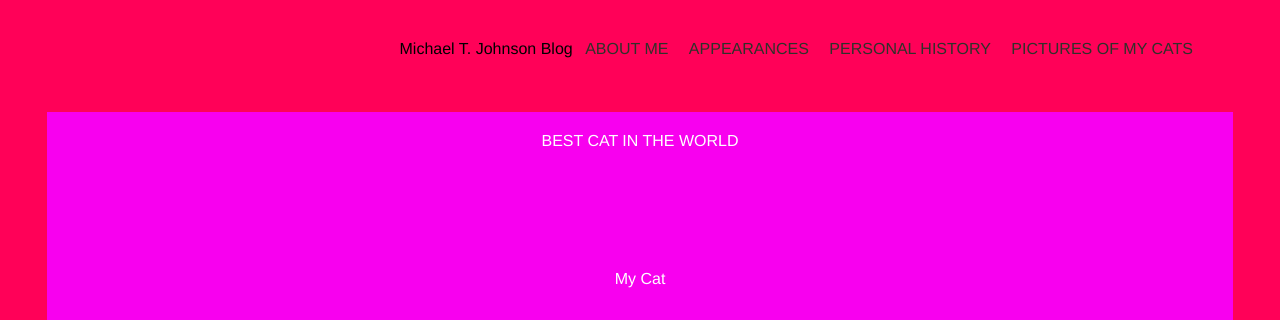
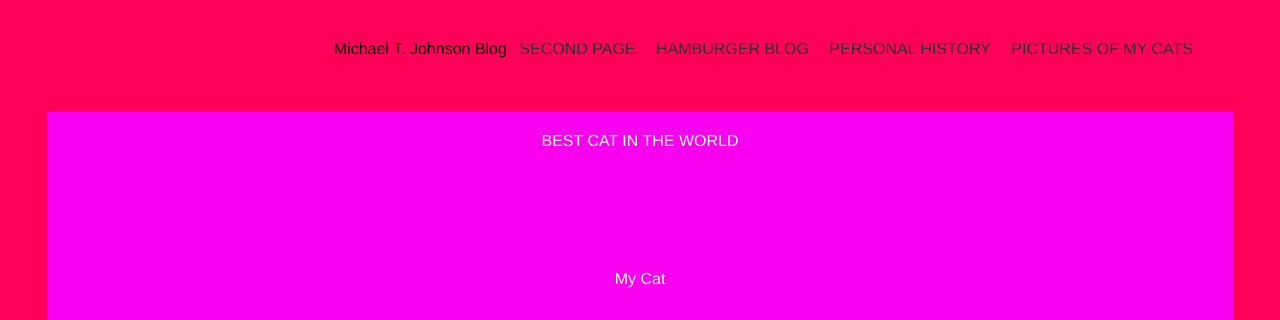
Before and after one commit to vivalafrenchy/More-Color-Theory, a plain HTML site: page index.html in a window 1280 px wide. Shown: the top 320 px of the page. Drawn offline with Linux system fonts and the light colour scheme.

Commit message:
Update index.html

```diff
--- a/index.html
+++ b/index.html
@@ -14,8 +14,8 @@
 				<nav class="style-nav">
 
 					<ul>Michael T. Johnson Blog
-						<li><a href="#">About Me</a></li>
-						<li><a href="#">Appearances</a></li>
+						<li><a href="funeral.html">Second Page</a></li>
+						<li><a href="hamburger_blog.html">Hamburger Blog</a></li>
 						<li><a href="#">Personal History</a></li>
 						<li><a href="#">Pictures of My Cats</a></li>
 					</ul>
```
